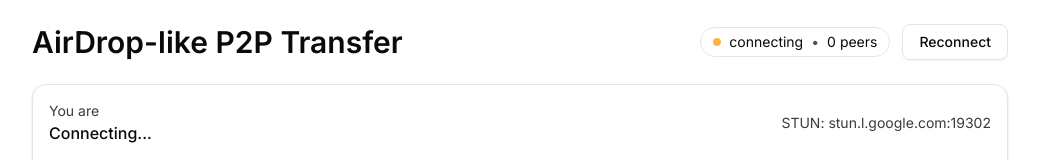
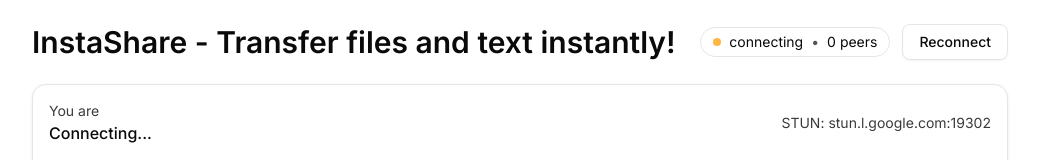
Before and after one commit to keshav-v2004/InstaShare, a Next.js app: page / in a window 1280 px wide. Shown: the top 160 px of the page, without its empty margins (120-1159 px from the left). Built offline with nearby package versions, Linux system fonts and the light colour scheme; no server answers.

Commit message:
updated tagline

```diff
--- a/app/page.tsx
+++ b/app/page.tsx
@@ -44,7 +44,7 @@ export default function HomePage() {
   return (
     <main className="mx-auto max-w-5xl p-6 space-y-6 animate-slide-fade-in">
       <header className="flex items-center justify-between">
-        <h1 className="text-2xl md:text-3xl font-semibold text-pretty">AirDrop-like P2P Transfer</h1>
+        <h1 className="text-2xl md:text-3xl font-semibold text-pretty">InstaShare - Transfer files and text instantly!</h1>
         <div className="flex items-center gap-3">
           <ConnectionStatus status={signalingStatus} peersCount={peers.length} />
           <Button variant="outline" onClick={reconnectSignaling}>
```
